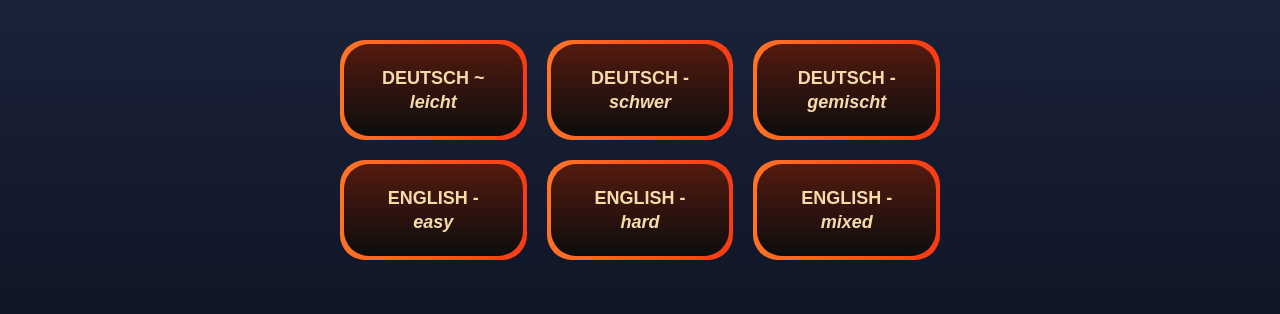
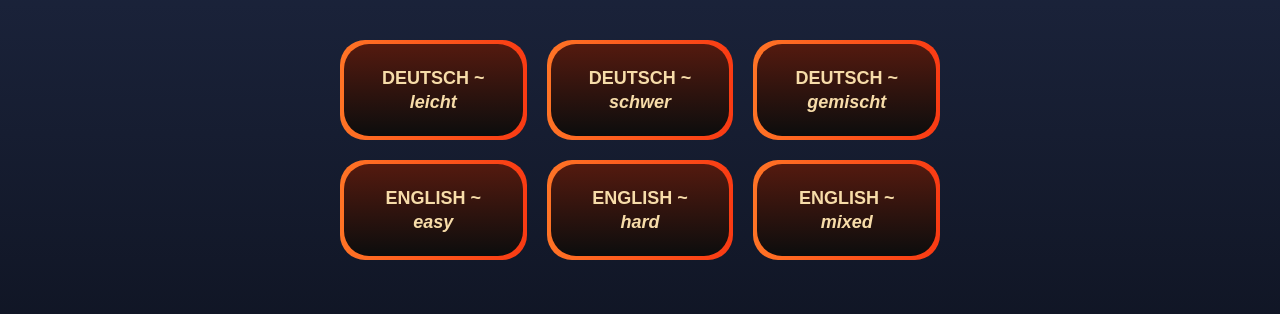
Before and after one commit to sharonVko/Project-Code-Quiz, a website built with Vite: page index.html in a window 1280 px wide. Shown: the part 332-646 px from the top of the page. Built offline with nearby package versions, Linux system fonts and the light colour scheme.

Commit message:
changed html, and readme

```diff
--- a/index.html
+++ b/index.html
@@ -15,11 +15,11 @@
       <h1>Code Quiz</h1>
       <div class="selectionBox">
         <button class="gameSelBtn" type="button" id="easyGermanBtn">DEUTSCH ~ <span>leicht</span></button>
-        <button class="gameSelBtn" type="button" id="hardGermanBtn">DEUTSCH - <span>schwer</span> </button>
-        <button class="gameSelBtn" type="button" id="mixedGermanBtn">DEUTSCH - <span>gemischt</span> </button>
-        <button class="gameSelBtn" type="button" id="easyEnglishBtn">ENGLISH - <span>easy</span> </button>
-        <button class="gameSelBtn" type="button" id="hardEnglishBtn">ENGLISH - <span> hard</span></button>
-        <button class="gameSelBtn" type="button" id="mixedEnglishBtn">ENGLISH - <span>mixed</span> </button>
+        <button class="gameSelBtn" type="button" id="hardGermanBtn">DEUTSCH ~ <span>schwer</span> </button>
+        <button class="gameSelBtn" type="button" id="mixedGermanBtn">DEUTSCH ~ <span>gemischt</span> </button>
+        <button class="gameSelBtn" type="button" id="easyEnglishBtn">ENGLISH ~ <span>easy</span> </button>
+        <button class="gameSelBtn" type="button" id="hardEnglishBtn">ENGLISH ~ <span> hard</span></button>
+        <button class="gameSelBtn" type="button" id="mixedEnglishBtn">ENGLISH ~ <span>mixed</span> </button>
       </div>
     </div>
     <div class="hidden" id="quiz">
```
Also changed, not shown: README.md, public/screenshot-home.png (added), public/screenshot_home.png (deleted).
